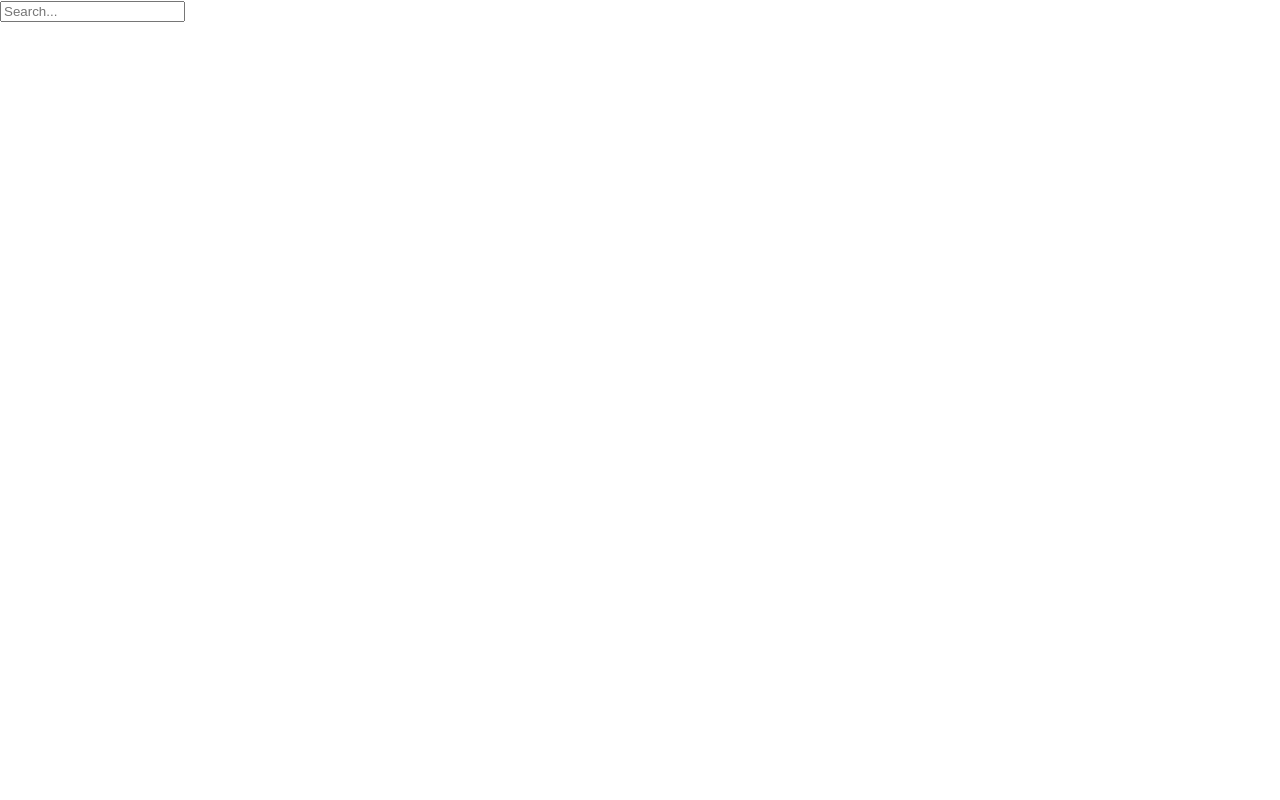
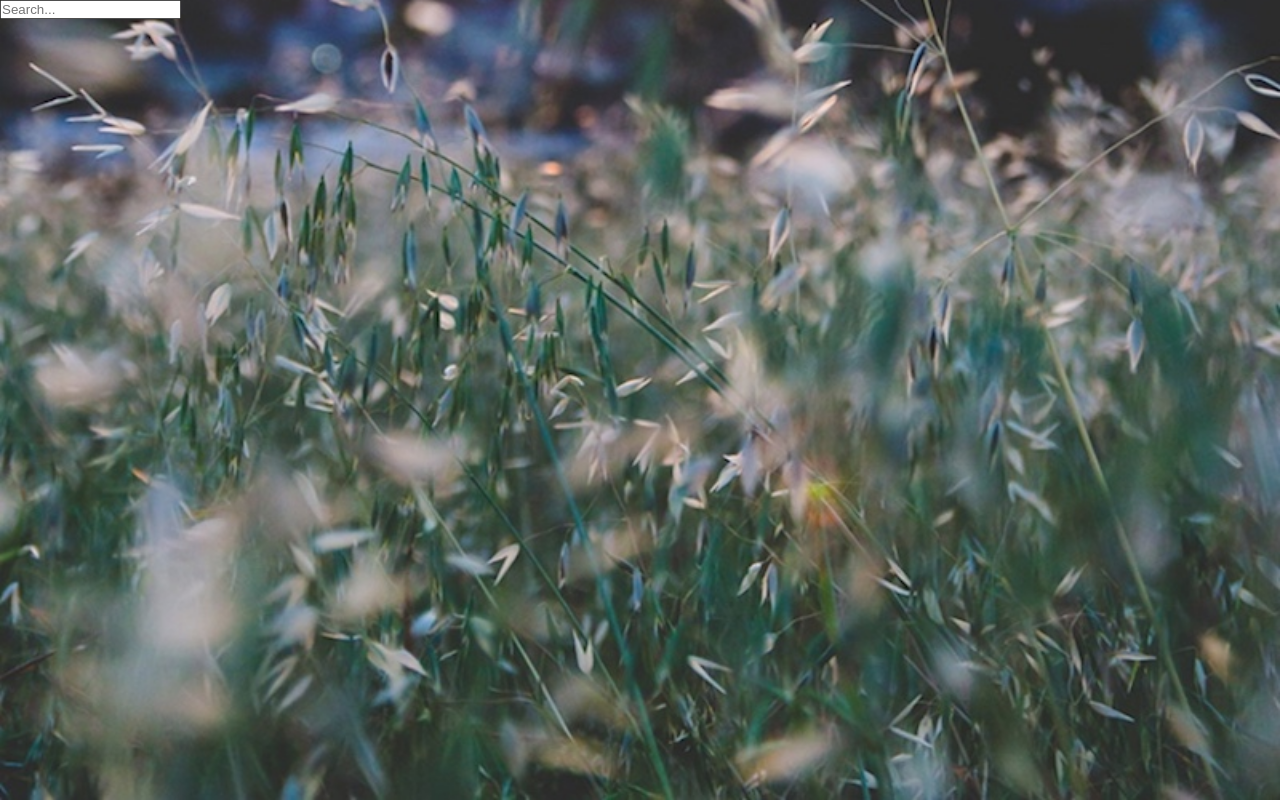
Before and after one commit to Jontzavala/react-weather-app, a React (Create React App) app: page / in a window 1280 px wide. Built offline with nearby package versions, Linux system fonts and the light colour scheme.

Commit message:
added the background to app

```diff
--- a/src/index.css
+++ b/src/index.css
@@ -1,13 +1,20 @@
-body {
+* {
   margin: 0;
-  font-family: -apple-system, BlinkMacSystemFont, 'Segoe UI', 'Roboto', 'Oxygen',
-    'Ubuntu', 'Cantarell', 'Fira Sans', 'Droid Sans', 'Helvetica Neue',
-    sans-serif;
-  -webkit-font-smoothing: antialiased;
-  -moz-osx-font-smoothing: grayscale;
+  padding: 0;
+  box-sizing: border-box;
 }
 
-code {
-  font-family: source-code-pro, Menlo, Monaco, Consolas, 'Courier New',
-    monospace;
+body {
+  font-family: 'montseratt', sans-serif;
 }
+
+.App {
+  background-image: url("./assets/weather-app-background.jpeg");
+  background-size: cover;
+  background-position: bottom;
+  transition: 0.4 ease-out;
+}
+
+main {
+  min-height: 100vh;
+}
```
Also changed, not shown: src/assets/weather-app-background.jpeg (renamed from src/assets/weather app background.jpeg).
